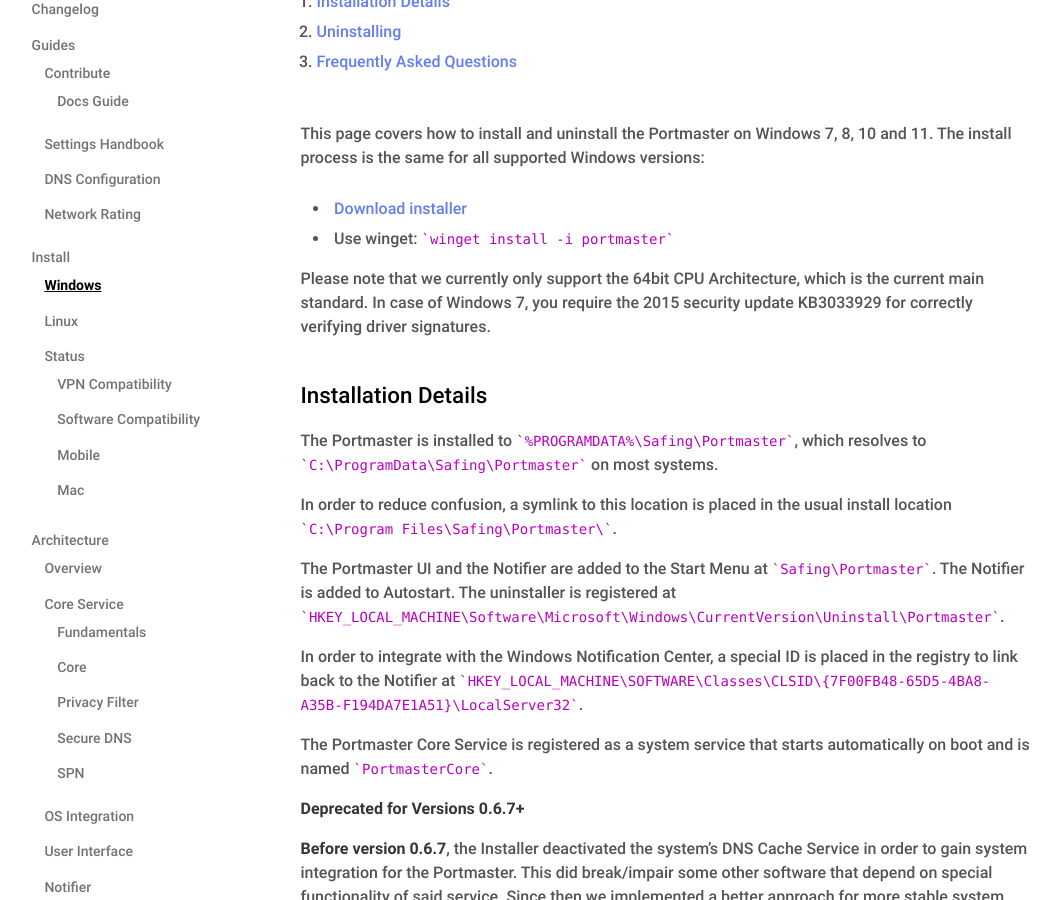
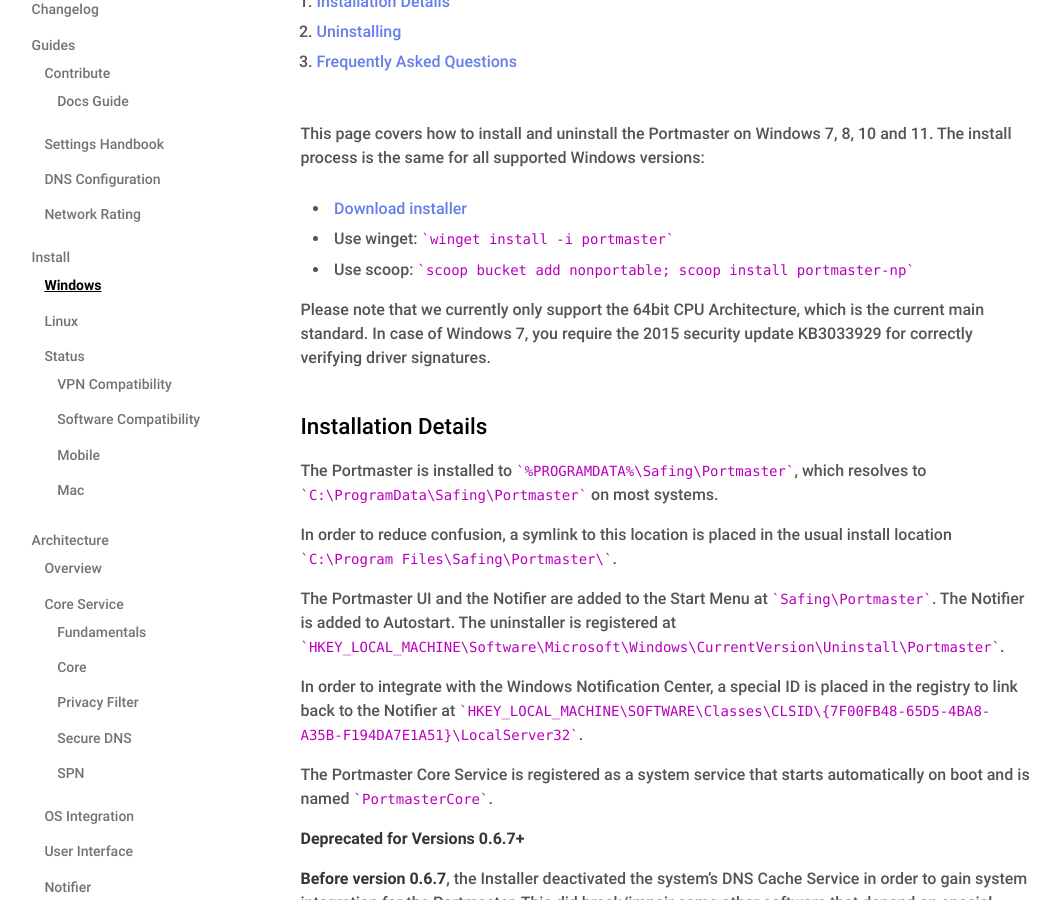
Before and after one commit to safing/docs, a Jekyll site: the page built from portmaster/install/windows.md, in a window 1280 px wide and 900 px high, scrolled down 306 px. Shown: the whole window, without its empty margins (9-1069 px from the left). Built offline with Jekyll 4.4.1, drawn with Linux system fonts in a browser that asks for light colours.

Commit message:
Update windows.md

```diff
--- a/portmaster/install/windows.md
+++ b/portmaster/install/windows.md
@@ -7,6 +7,7 @@ This page covers how to install and uninstall the Portmaster on Windows 7, 8, 10
 
 - [Download installer]({{ site.download_windows_url }})
 - Use winget: `winget install -i portmaster`
+- Use scoop: `scoop bucket add nonportable; scoop install portmaster-np`
 
 Please note that we currently only support the 64bit CPU Architecture, which is the current main standard. In case of Windows 7, you  require the 2015 security update KB3033929 for correctly verifying driver signatures.
 
```
